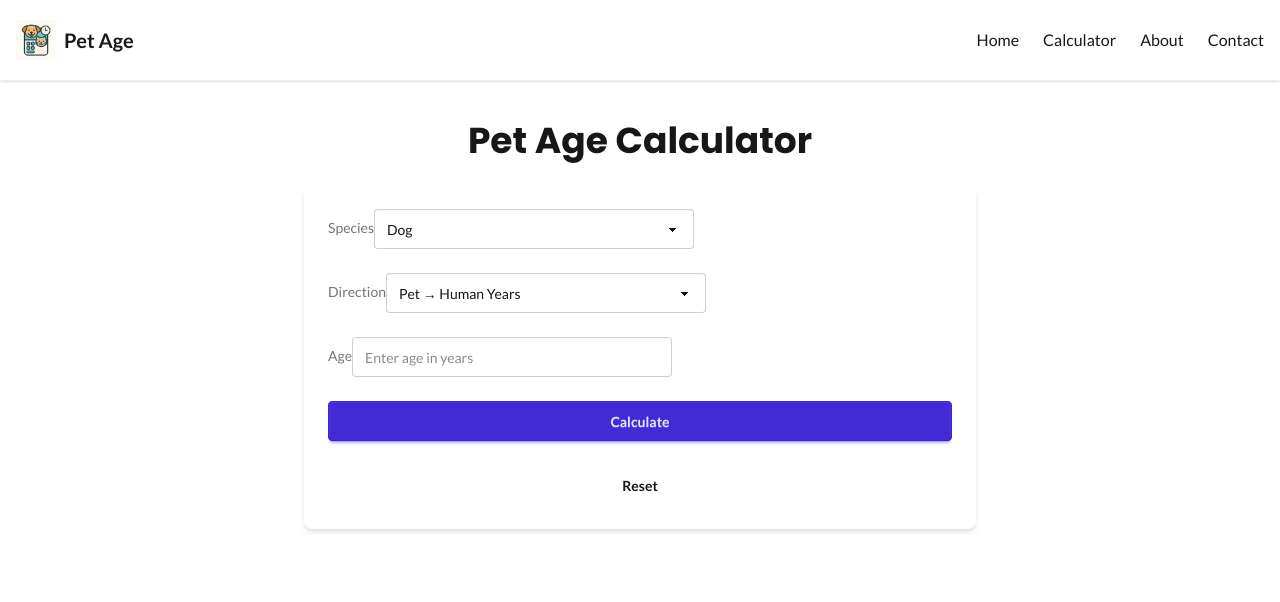
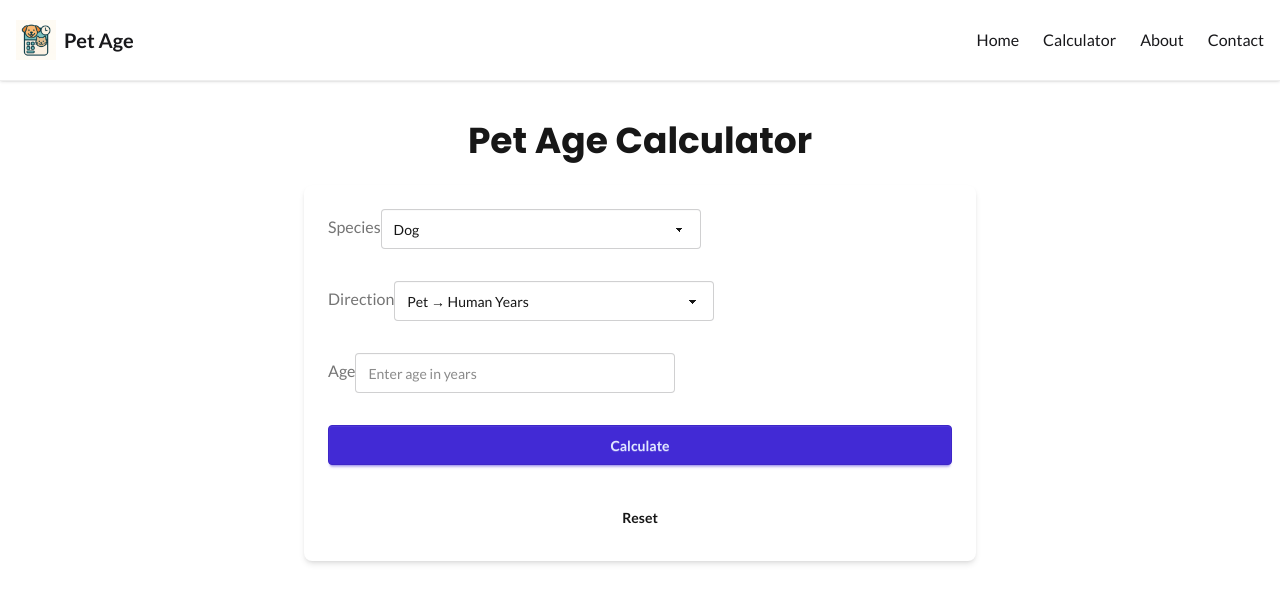
Before and after one commit to RW2023/pet-ager, a Next.js app: page /calculator in a window 1280 px wide. Shown: the top 602 px of the page. Built offline with nearby package versions, Linux system fonts and the light colour scheme.

Commit message:
refactor: enhance form labels and spacing in CalculatorForm component

```diff
--- a/src/components/calculator/CalculatorForm.tsx
+++ b/src/components/calculator/CalculatorForm.tsx
@@ -22,11 +22,11 @@ export default function CalculatorForm({ onResult }: { onResult: (result: string
     return (
         <form
             onSubmit={handleSubmit}
-            className="flex flex-col gap-y-6 p-6 rounded-lg shadow-md bg-base-100"
+            className="flex flex-col gap-y-8 p-6 rounded-lg shadow-md bg-base-100"
         >
-            <div className="form-control gap-y-2">
-                <label htmlFor="species" className="label p-0">
-                    <span className="label-text text-sm">Species</span>
+            <div className="form-control">
+                <label htmlFor="species" className="label">
+                    <span className="label-text text-base font-medium">Species</span>
                 </label>
                 <select
                     id="species"
@@ -39,9 +39,9 @@ export default function CalculatorForm({ onResult }: { onResult: (result: string
                 </select>
             </div>
 
-            <div className="form-control gap-y-2">
-                <label htmlFor="direction" className="label p-0">
-                    <span className="label-text text-sm">Direction</span>
+            <div className="form-control">
+                <label htmlFor="direction" className="label">
+                    <span className="label-text text-base font-medium">Direction</span>
                 </label>
                 <select
                     id="direction"
@@ -54,9 +54,9 @@ export default function CalculatorForm({ onResult }: { onResult: (result: string
                 </select>
             </div>
 
-            <div className="form-control gap-y-2">
-                <label htmlFor="age" className="label p-0">
-                    <span className="label-text text-sm">Age</span>
+            <div className="form-control">
+                <label htmlFor="age" className="label">
+                    <span className="label-text text-base font-medium">Age</span>
                 </label>
                 <input
                     id="age"
```
